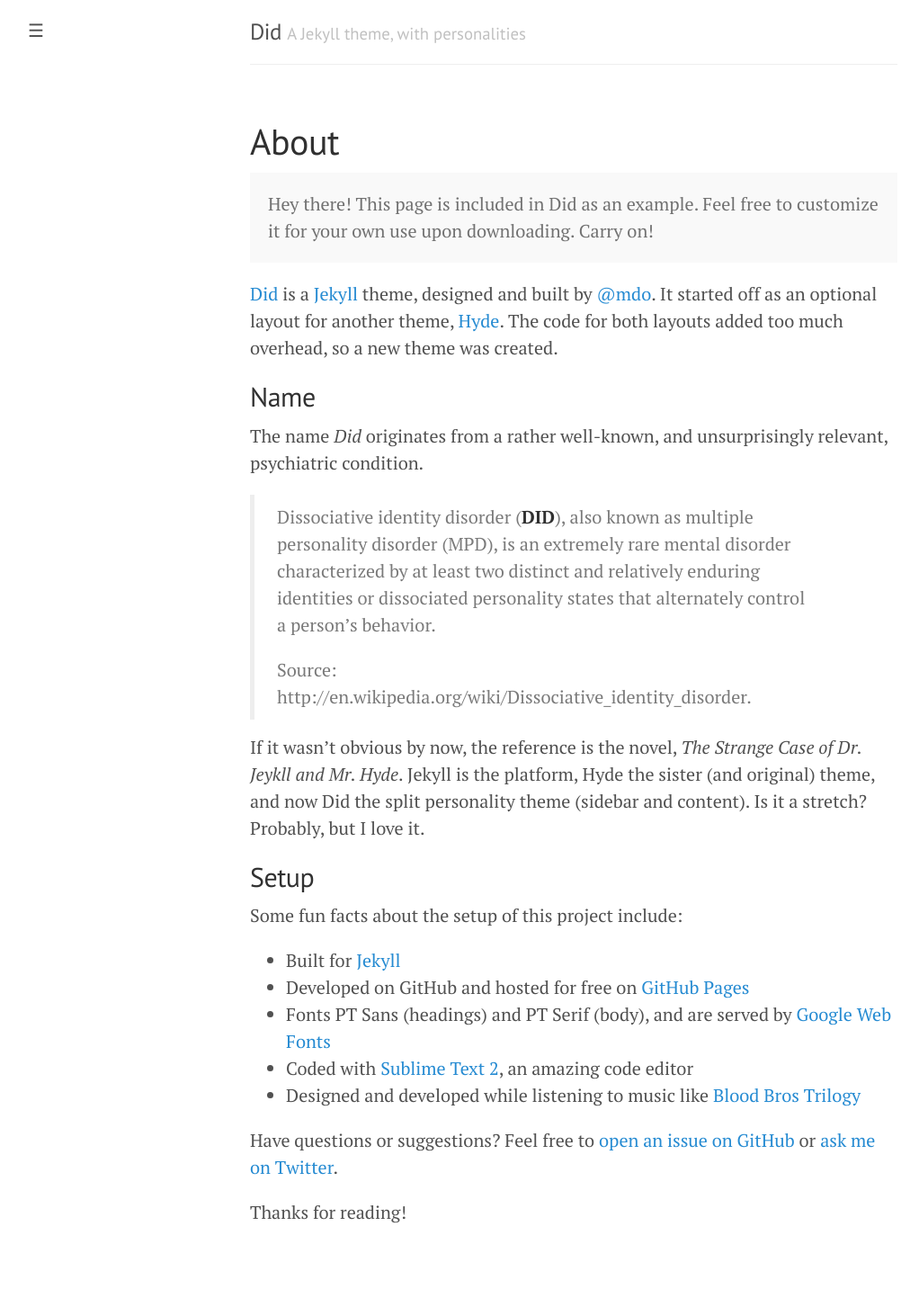
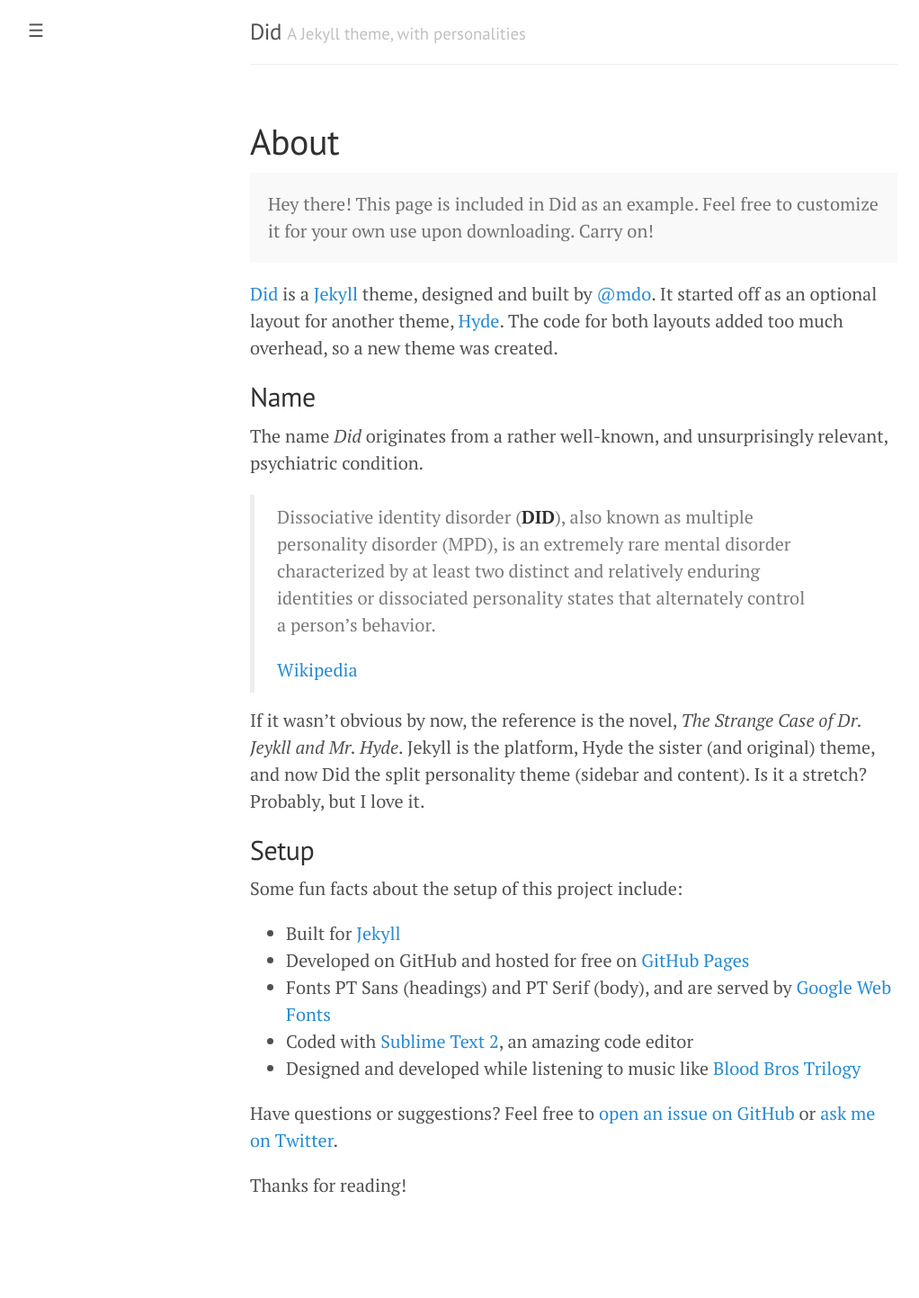
Before and after one commit to qiuyi943/qiuyi943.github.io, a Jekyll site: the page built from about.md, in a window 1280 px wide. Shown: the whole page at 90% size, without its empty margins (2-1024 px from the left). Built offline with Jekyll 4.4.1, drawn with Linux system fonts in a browser that asks for light colours; Markdown is read by kramdown in place of the engine named in the settings; after the commit the page ends 1413 px from its top, so only the background shows below that.

Commit message:
streamlined source in blockquote

```diff
--- a/about.md
+++ b/about.md
@@ -15,7 +15,7 @@
 
 > Dissociative identity disorder (<strong>DID</strong>), also known as multiple personality disorder (MPD), is an extremely rare mental disorder characterized by at least two distinct and relatively enduring identities or dissociated personality states that alternately control a person's behavior.
 >
-> Source: http://en.wikipedia.org/wiki/Dissociative_identity_disorder.
+> [Wikipedia](http://en.wikipedia.org/wiki/Dissociative_identity_disorder)
 
 If it wasn't obvious by now, the reference is the novel, *The Strange Case of Dr. Jeykll and Mr. Hyde*. Jekyll is the platform, Hyde the sister (and original) theme, and now Did the split personality theme (sidebar and content). Is it a stretch? Probably, but I love it.
 
```
